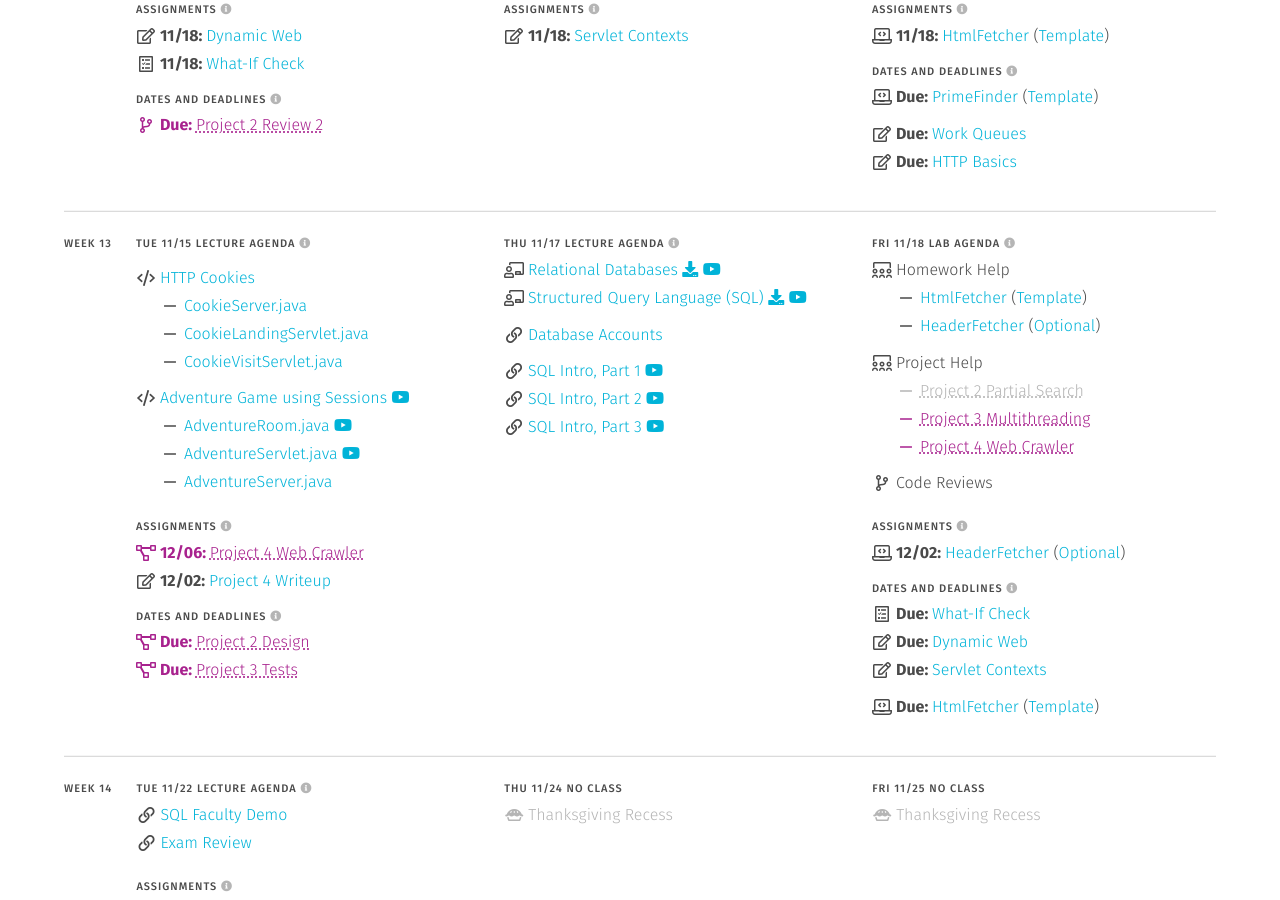
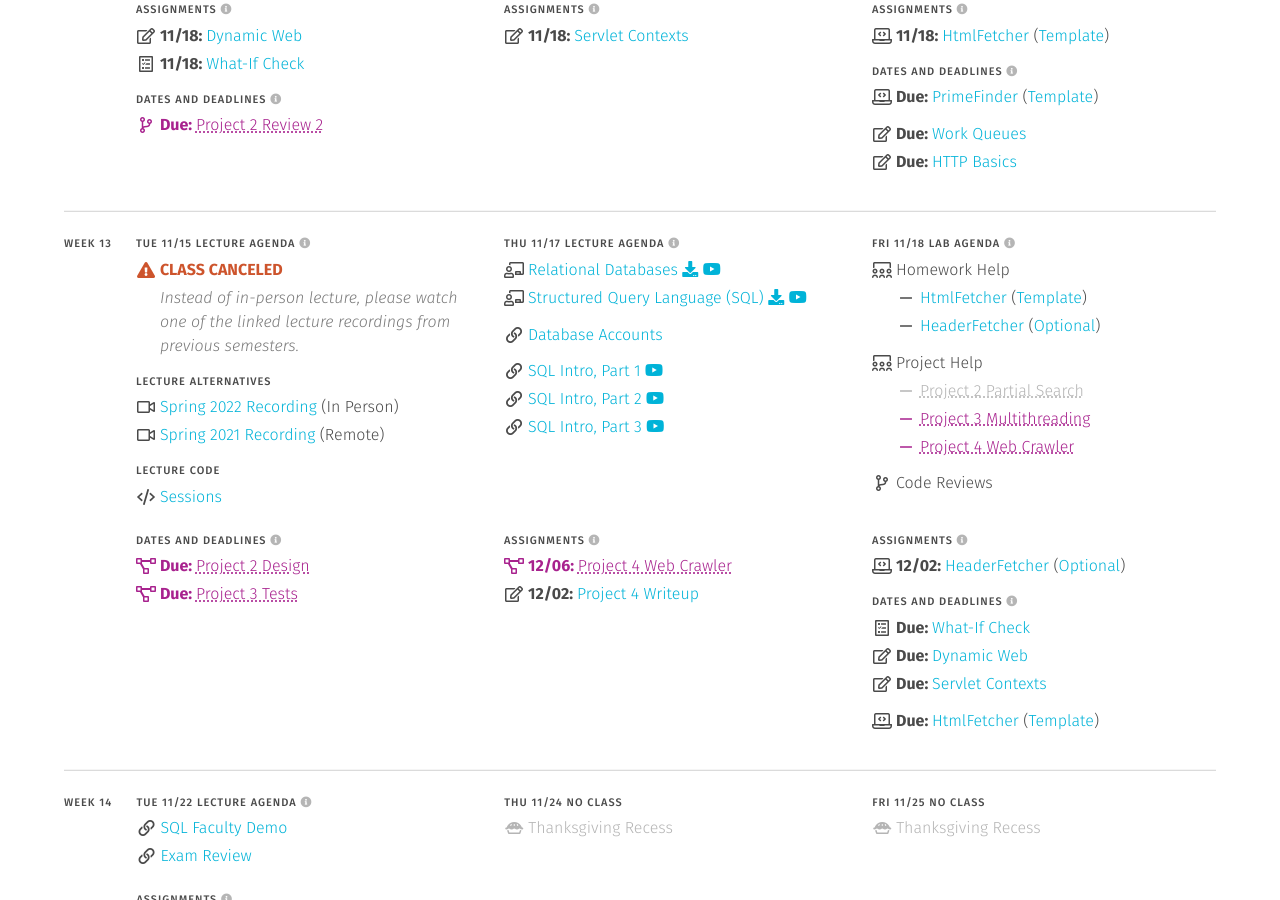
Before and after one commit to usf-cs272-fall2022/usf-cs272-fall2022.github.io, a Jekyll site: the page built from schedule.md, in a window 1280 px wide and 900 px high, scrolled down 7948 px. Built offline with Jekyll 4.4.1, drawn with Linux system fonts in a browser that asks for light colours.

Commit message:
Cancelled class

```diff
--- a/_data/schedule.yml
+++ b/_data/schedule.yml
@@ -1955,57 +1955,73 @@ weeks:
         sections:
           - <<: *lectures
             items:
-              - text: 'HTTP Cookies'
+              - text: 'CLASS CANCELED'
+                icon: 'warning'
+                type: ['has-text-danger', 'has-text-weight-bold']
+
+              - text: 'Instead of in-person lecture, please watch one of the linked lecture recordings from previous semesters.'
+                icon: 'nothing'
+                type: ['em', 'has-text-grey']
+
+          - label: 'Lecture Alternatives'
+            dates: ''
+            items:
+              - text: 'Spring 2022 Recording'
+                icon: 'video'
+                link: 'https://usfca.hosted.panopto.com/Panopto/Pages/Viewer.aspx?id=06eb786d-2a32-4c7b-bf54-af4e0110b9a7'
+                more: '(In Person)'
+
+              - text: 'Spring 2021 Recording'
+                icon: 'video'
+                link: 'https://drive.google.com/file/d/16Iyn-p1Z8kOO1PullbnkBVRZHBMu7OfI/view?usp=share_link'
+                more: '(Remote)'
+
+          - label: 'Lecture Code'
+            dates: ''
+            items:
+              - text: 'Sessions'
                 icon: code
                 link: https://github.com/usf-cs272-fall2022/lectures/tree/main/Sessions
-                type: bump
-
-              - text: CookieServer.java
-                icon: indented
-                type: push
-                link: https://github.com/usf-cs272-fall2022/lectures/blob/main/Sessions/src/main/java/edu/usfca/cs272/CookieServer.java
-
-              - text: CookieLandingServlet.java
-                icon: indented
-                type: push
-                link: https://github.com/usf-cs272-fall2022/lectures/blob/main/Sessions/src/main/java/edu/usfca/cs272/CookieLandingServlet.java
-
-              - text: CookieVisitServlet.java
-                icon: indented
-                type: push
-                link: https://github.com/usf-cs272-fall2022/lectures/blob/main/Sessions/src/main/java/edu/usfca/cs272/CookieVisitServlet.java
-
-              - text: 'Adventure Game using Sessions'
-                icon: code
-                link: https://github.com/usf-cs272-fall2022/lectures/tree/main/Sessions
-                tube: https://drive.google.com/file/d/1b5TwbM5J1Y1hBmh7ErV72E8WGcmyMu-L/view?usp=sharing
-                type: bump
-
-              - text: AdventureRoom.java
-                icon: indented
-                type: push
-                link: https://github.com/usf-cs272-fall2022/lectures/blob/main/Sessions/src/main/java/edu/usfca/cs272/AdventureRoom.java
-                tube: https://drive.google.com/file/d/1ousizKV83c3vlSEObTdwuiyPcga2AhH4/view?usp=sharing
-
-              - text: AdventureServlet.java
-                icon: indented
-                type: push
-                link: https://github.com/usf-cs272-fall2022/lectures/blob/main/Sessions/src/main/java/edu/usfca/cs272/AdventureServlet.java
-                tube: https://drive.google.com/file/d/1VUXAIoeiG6Qkya1OkkbyutjKktyRkKEo/view?usp=sharing
-
-              - text: AdventureServer.java
-                icon: indented
-                type: push
-                link: https://github.com/usf-cs272-fall2022/lectures/blob/main/Sessions/src/main/java/edu/usfca/cs272/AdventureServer.java
-
-          - <<: *assignments
-            items:
-              - file: projects
-                name: project4_tests
-                text: 'Project 4 Web Crawler'
-
-              - file: quizzes
-                name: project4
+
+              #   type: bump
+
+              # - text: CookieServer.java
+              #   icon: indented
+              #   type: push
+              #   link: https://github.com/usf-cs272-fall2022/lectures/blob/main/Sessions/src/main/java/edu/usfca/cs272/CookieServer.java
+
+              # - text: CookieLandingServlet.java
+              #   icon: indented
+              #   type: push
+              #   link: https://github.com/usf-cs272-fall2022/lectures/blob/main/Sessions/src/main/java/edu/usfca/cs272/CookieLandingServlet.java
+
+              # - text: CookieVisitServlet.java
+              #   icon: indented
+              #   type: push
+              #   link: https://github.com/usf-cs272-fall2022/lectures/blob/main/Sessions/src/main/java/edu/usfca/cs272/CookieVisitServlet.java
+
+              # - text: 'Adventure Game using Sessions'
+              #   icon: code
+              #   link: https://github.com/usf-cs272-fall2022/lectures/tree/main/Sessions
+              #   tube: https://drive.google.com/file/d/1b5TwbM5J1Y1hBmh7ErV72E8WGcmyMu-L/view?usp=sharing
+              #   type: bump
+
+              # - text: AdventureRoom.java
+              #   icon: indented
+              #   type: push
+              #   link: https://github.com/usf-cs272-fall2022/lectures/blob/main/Sessions/src/main/java/edu/usfca/cs272/AdventureRoom.java
+              #   tube: https://drive.google.com/file/d/1ousizKV83c3vlSEObTdwuiyPcga2AhH4/view?usp=sharing
+
+              # - text: AdventureServlet.java
+              #   icon: indented
+              #   type: push
+              #   link: https://github.com/usf-cs272-fall2022/lectures/blob/main/Sessions/src/main/java/edu/usfca/cs272/AdventureServlet.java
+              #   tube: https://drive.google.com/file/d/1VUXAIoeiG6Qkya1OkkbyutjKktyRkKEo/view?usp=sharing
+
+              # - text: AdventureServer.java
+              #   icon: indented
+              #   type: push
+              #   link: https://github.com/usf-cs272-fall2022/lectures/blob/main/Sessions/src/main/java/edu/usfca/cs272/AdventureServer.java
 
           - <<: *deadlines
             items:
@@ -2038,6 +2054,15 @@ weeks:
 
               - file: slides
                 name: sqlintro3
+
+          - <<: *assignments
+            items:
+              - file: projects
+                name: project4_tests
+                text: 'Project 4 Web Crawler'
+
+              - file: quizzes
+                name: project4
 
       - date: 2022-11-18
         sections:
```
